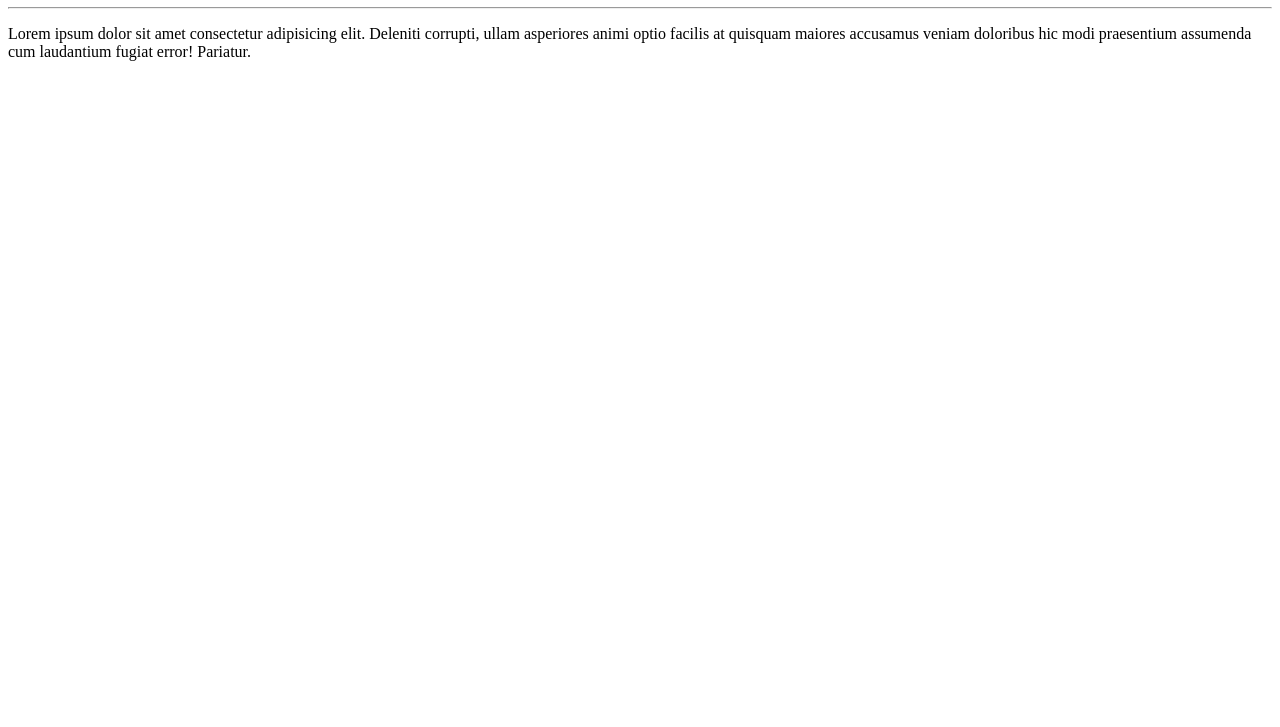
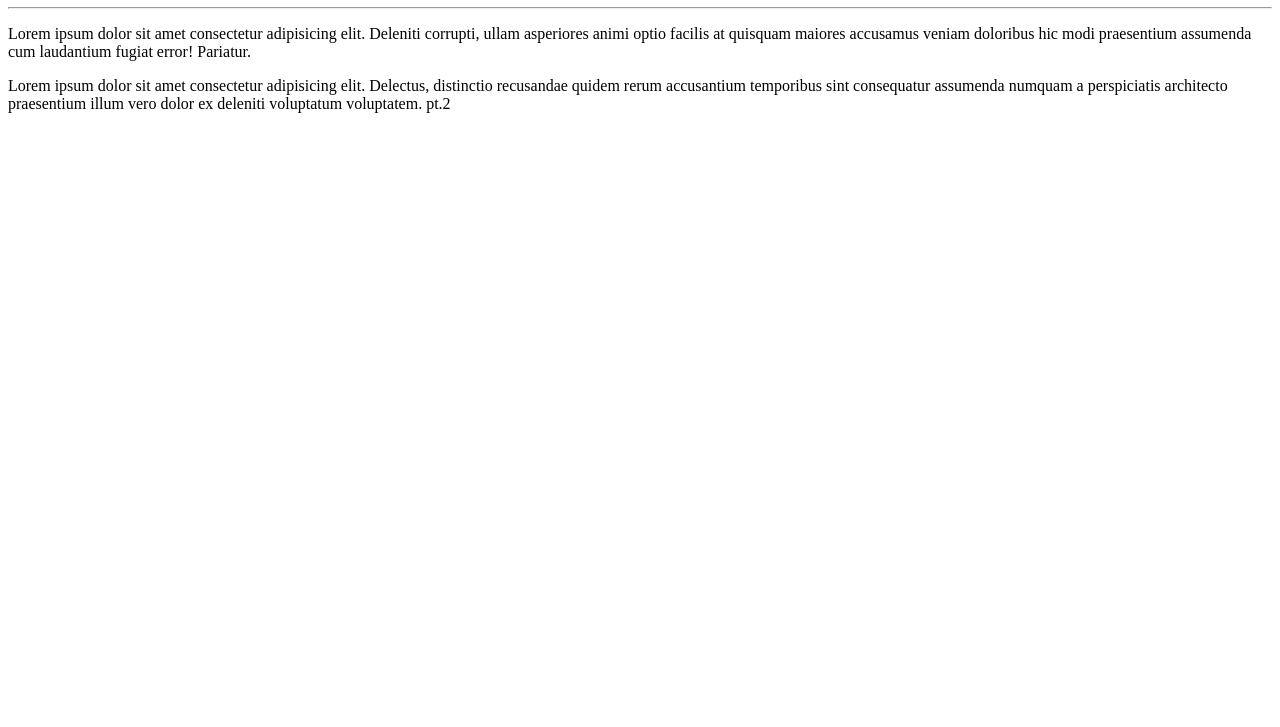
Before and after one commit to renansiilva/ola-mundo, a plain HTML site: page Site Exemplo/index.html in a window 1280 px wide. Shown: the part 73-800 px from the top of the page. Drawn offline with Linux system fonts and the light colour scheme.

Commit message:
adcionei um parágrafo

```diff
--- a/Site Exemplo/index.html
+++ b/Site Exemplo/index.html
@@ -9,5 +9,6 @@
     <h1>Olá, Mundo!</h1>
     <hr>
     <p>Lorem ipsum dolor sit amet consectetur adipisicing elit. Deleniti corrupti, ullam asperiores animi optio facilis at quisquam maiores accusamus veniam doloribus hic modi praesentium assumenda cum laudantium fugiat error! Pariatur.</p>
+    <p>Lorem ipsum dolor sit amet consectetur adipisicing elit. Delectus, distinctio recusandae quidem rerum accusantium temporibus sint consequatur assumenda numquam a perspiciatis architecto praesentium illum vero dolor ex deleniti voluptatum voluptatem. pt.2</p>
 </body>
 </html>
```
